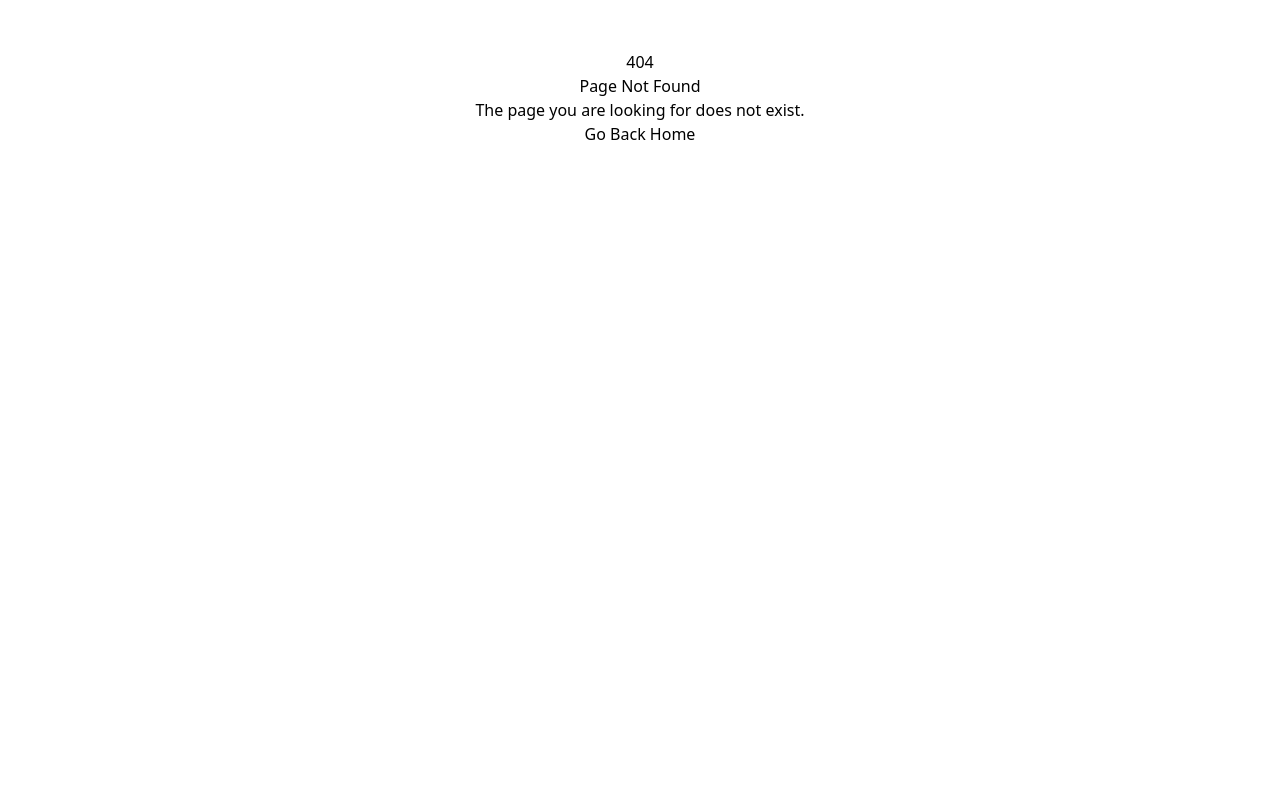
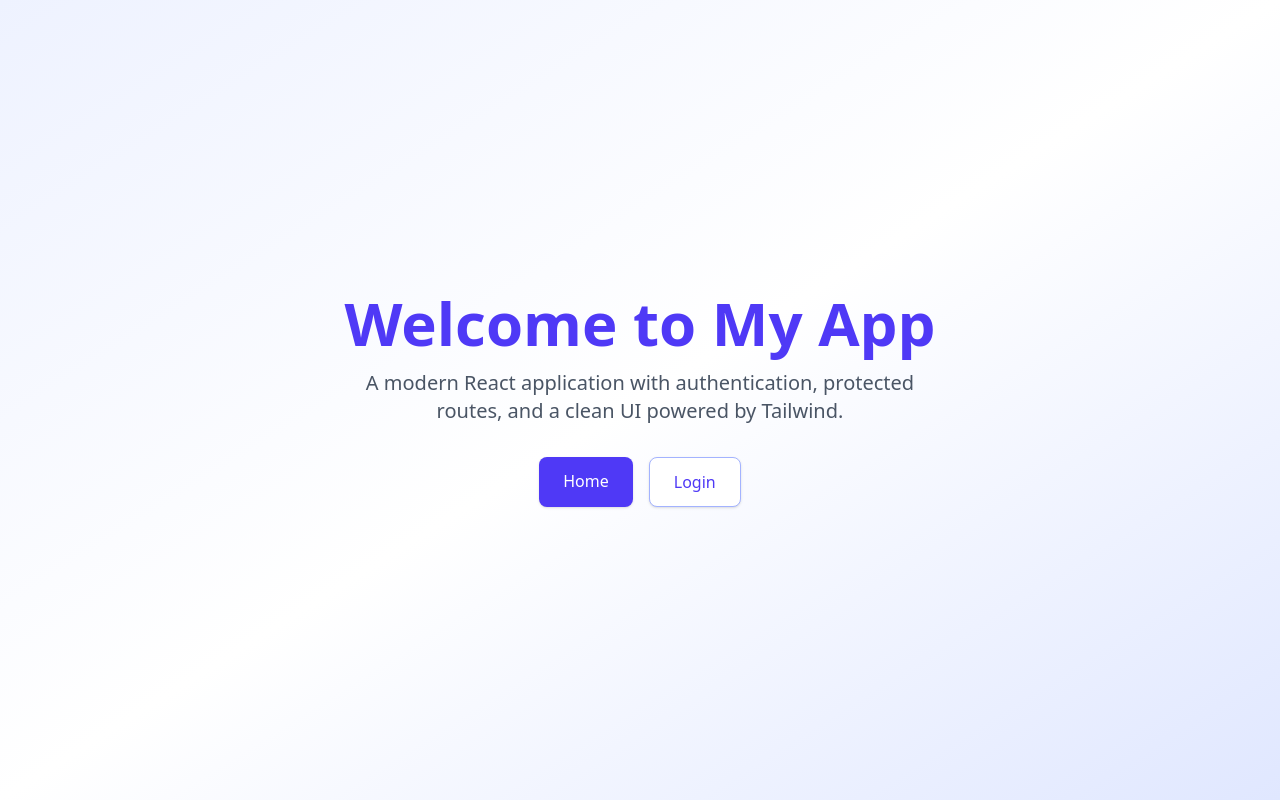
Before and after one commit to kencha-a11/DSC-Vite-React, a React (Vite) app: page /home in a window 1280 px wide. Before the commit this address had no page. Built offline with nearby package versions, Linux system fonts and the light colour scheme.

Commit message:
routes: visit '/' redirect to '/home'|add commit-record.txt|HomePage.jsx simple design

```diff
--- a/src/pages/HomePage.jsx
+++ b/src/pages/HomePage.jsx
@@ -1,15 +1,35 @@
-import React from 'react'
-import { Link } from "react-router-dom"
-
+// src/pages/HomePage.jsx
+import React from 'react';
+import { Link } from 'react-router-dom';
 
 function HomePage() {
   return (
-    <div>
-      This is home page components <br />
-      <Link to="/home">Home Page</Link><br />
-      <Link to="/login">Login Page</Link><br />
-    </div>
-  )
+    <main className="min-h-screen flex flex-col items-center justify-center bg-gradient-to-br from-indigo-50 via-white to-indigo-100 dark:from-gray-900 dark:via-gray-800 dark:to-gray-900">
+      <section className="text-center px-6">
+        <h1 className="text-4xl md:text-6xl font-extrabold text-indigo-600 dark:text-indigo-400 mb-4">
+          Welcome to My App
+        </h1>
+        <p className="text-lg md:text-xl text-gray-600 dark:text-gray-300 mb-8 max-w-xl mx-auto">
+          A modern React application with authentication, protected routes, and a clean UI powered by Tailwind.
+        </p>
+
+        <div className="flex flex-wrap justify-center gap-4">
+          <Link
+            to="/home"
+            className="px-6 py-3 rounded-lg bg-indigo-600 text-white font-medium shadow hover:bg-indigo-700 focus:outline-none focus:ring-2 focus:ring-indigo-400 transition"
+          >
+            Home
+          </Link>
+          <Link
+            to="/login"
+            className="px-6 py-3 rounded-lg bg-white text-indigo-600 border border-indigo-300 font-medium shadow hover:bg-gray-50 focus:outline-none focus:ring-2 focus:ring-indigo-400 transition"
+          >
+            Login
+          </Link>
+        </div>
+      </section>
+    </main>
+  );
 }
 
-export default HomePage
+export default HomePage;
--- a/src/routes/routes.jsx
+++ b/src/routes/routes.jsx
@@ -1,4 +1,5 @@
 import React, { lazy } from 'react';
+import { Navigate } from 'react-router-dom';
 import App from '../App';
 
 // Lazy-load pages
@@ -12,7 +13,8 @@ export const publicRoutes = [
     path: '/',
     element: <App />,
     children: [
-      { path: '/', element: <HomePage /> },
+      { index: true, element: <Navigate to="/home" replace /> },
+      { path: '/home', element: <HomePage /> },
       { path: '/login', element: <LoginPage /> },
     ],
   },
```
Also changed, not shown: commit-record.txt (added).
